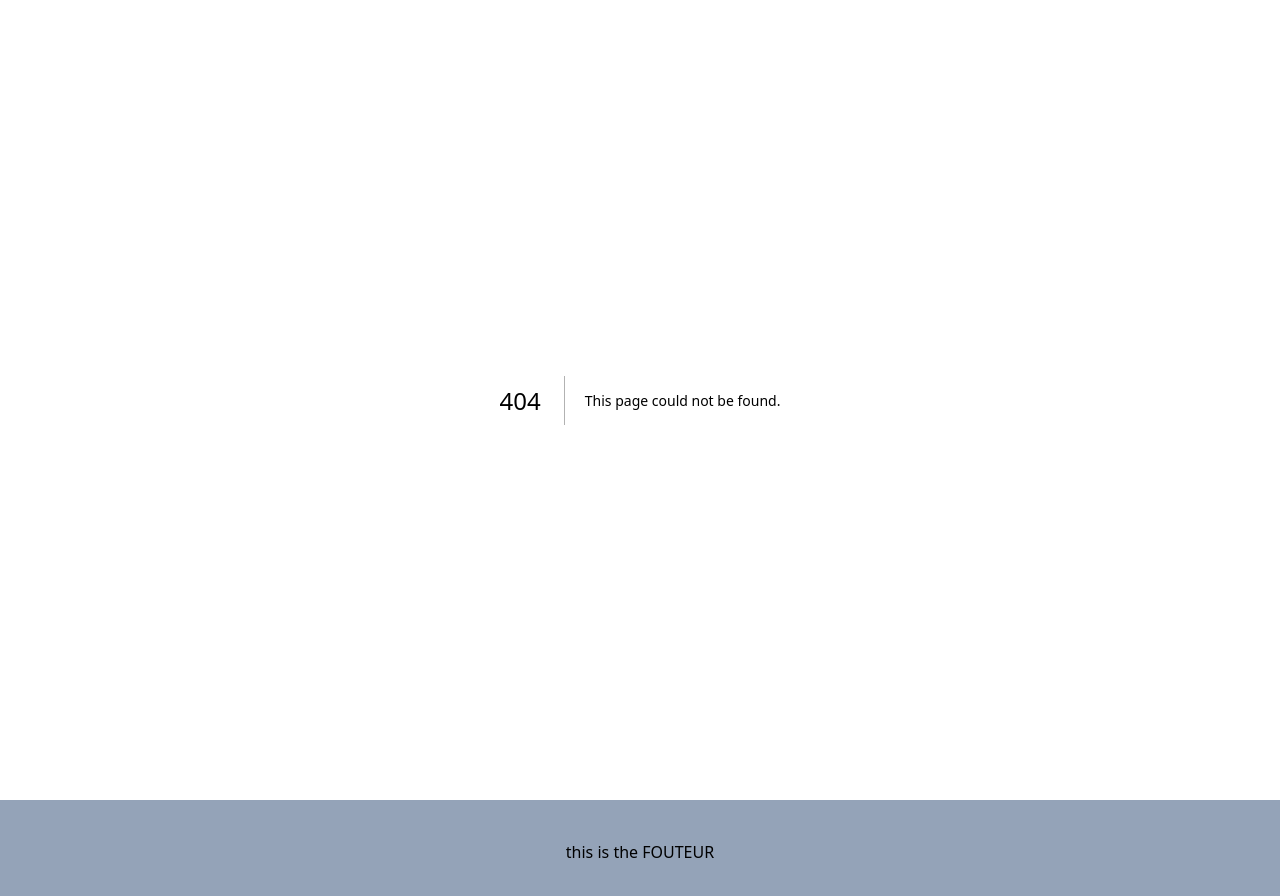
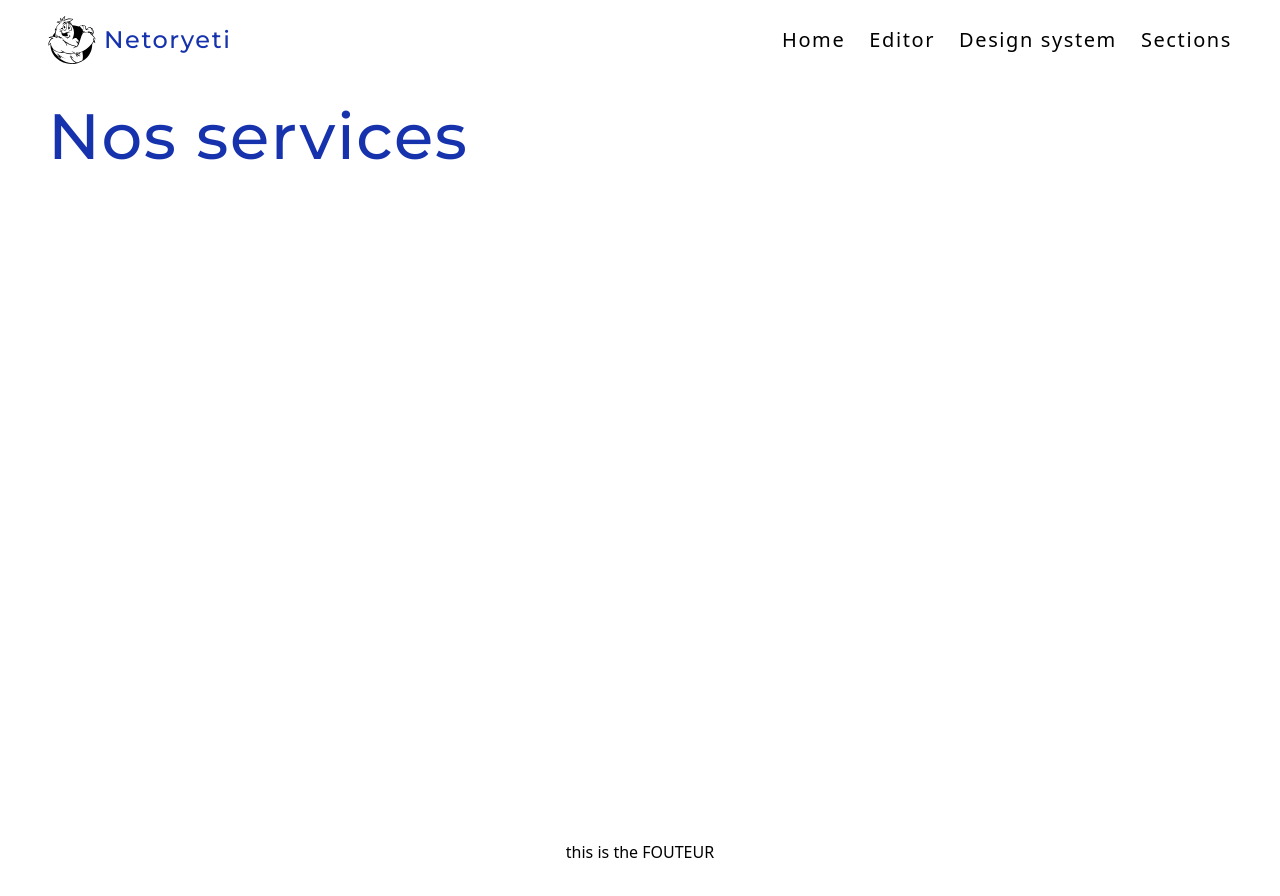
Before and after one commit to NdMamadouDv/Le-bon-bac-a-sable, a Next.js app in the folder next/: page /services in a window 1280 px wide. Before the commit this address had no page. Shown: the top 896 px of the page. Built offline with nearby package versions, Linux system fonts and the light colour scheme.

Commit message:
font + service page

```diff
--- a/next/src/app/layout.tsx
+++ b/next/src/app/layout.tsx
@@ -2,7 +2,13 @@ import "@/assets/styles/globals.css";
 import LayoutMain from "@/layouts/main/LayoutMain";
 import { Suspense } from "react";
 import Loading from "./loading";
+import { Montserrat } from "next/font/google";
 
+const montserrat = Montserrat({
+  weight: ["100", "200", "300", "500", "600", "700"],
+  variable: "--font-montserrat",
+  subsets: ["latin"],
+});
 export const metadata = {
   title: "Create Next App",
   description: "Generated by create next app",
@@ -15,7 +21,7 @@ type Props = {
 export default function RootLayout({ children }: Props) {
   return (
     <html lang="fr">
-			<body>
+      <body className={`${montserrat.variable}`}>
         <LayoutMain navFixed>
           <Suspense fallback={<Loading />}>{children}</Suspense>
         </LayoutMain>
--- /dev/null
+++ b/next/src/app/services/page.tsx
@@ -0,0 +1,12 @@
+import ServicesView from "@/modules/services/Services.view";
+import React from "react";
+
+const page = () => {
+  return (
+    <>
+      <ServicesView />
+    </>
+  );
+};
+
+export default page;
--- a/next/src/components/ui/Typography.tsx
+++ b/next/src/components/ui/Typography.tsx
@@ -15,7 +15,7 @@ type Props = {
   children: React.ReactNode;
   font?: "title" | "main" | "emphasize";
   className?: string;
-	theme?: "blue" | "red" | "gray";
+  theme?: "primary" | "secondary" | "customize";
   component?: "h1" | "h2" | "h3" | "h4" | "h5" | "div" | "p" | "span" | "li";
   variant?:
     | "display"
@@ -34,7 +34,7 @@ type Props = {
 const Typography = ({
   variant = "h1",
   weight = "regular",
-	theme = "gray",
+  theme = "primary",
   font = "main",
   className = "",
   component: Component = "div",
@@ -86,14 +86,14 @@ const Typography = ({
   }
 
   switch (theme) {
-		case "blue":
-			themeStyle = "text-blue-500/80";
+    case "primary":
+      themeStyle = "text-primary";
       break;
-		case "red":
-			themeStyle = "text-red-500/80";
+    case "secondary":
+      themeStyle = "text-secondary";
       break;
-		case "gray":
-			themeStyle = "text-slate-500/80";
+    case "customize":
+      themeStyle = "";
       break;
   }
 
@@ -102,7 +102,7 @@ const Typography = ({
       fontStyle = "font-title";
       break;
     case "main":
-			fontStyle = "font-main";
+      fontStyle = "font-montserrat";
       break;
     case "emphasize":
       fontStyle = "font-emphasize";
@@ -120,7 +120,8 @@ const Typography = ({
         fontStyle,
         className
       )}
-			contentEditable={editable}>
+      contentEditable={editable}
+    >
       {children}
     </Component>
   );
--- /dev/null
+++ b/next/src/modules/services/Services.view.tsx
@@ -0,0 +1,12 @@
+import React from "react";
+import Hero from "./components/Hero";
+
+const ServicesView = () => {
+  return (
+    <>
+      <Hero />
+    </>
+  );
+};
+
+export default ServicesView;
--- /dev/null
+++ b/next/src/modules/services/components/Hero.tsx
@@ -0,0 +1,18 @@
+import { Container } from "@/components/containers/Container";
+import Typography from "@/components/ui/Typography";
+import React from "react";
+
+const Hero = () => {
+  return (
+    <section className="min-h-screen  py-24">
+      <Container>
+        <Typography variant="h1" theme="primary" font="main">
+          {" "}
+          Nos services
+        </Typography>
+      </Container>
+    </section>
+  );
+};
+
+export default Hero;
--- a/next/tailwind.config.js
+++ b/next/tailwind.config.js
@@ -102,7 +102,21 @@ module.exports = {
         },
       ],
     },
-		extend: {},
+    colors: {
+      primary: "#1632AC",
+      "primary-focused": "#08155f",
+      "primary-content": "#4E69DF",
+      secondary: "#",
+      "secondary-focused": "#",
+      "secondary-content": "#",
+      neutral: "#",
+      "base-300": "",
+    },
+    extend: {
+      fontFamily: {
+        montserrat: ["var(--font-montserrat)"],
+      },
+    },
   },
   plugins: [],
 };
```
Lines whose indentation alone changed are shown as unchanged.
